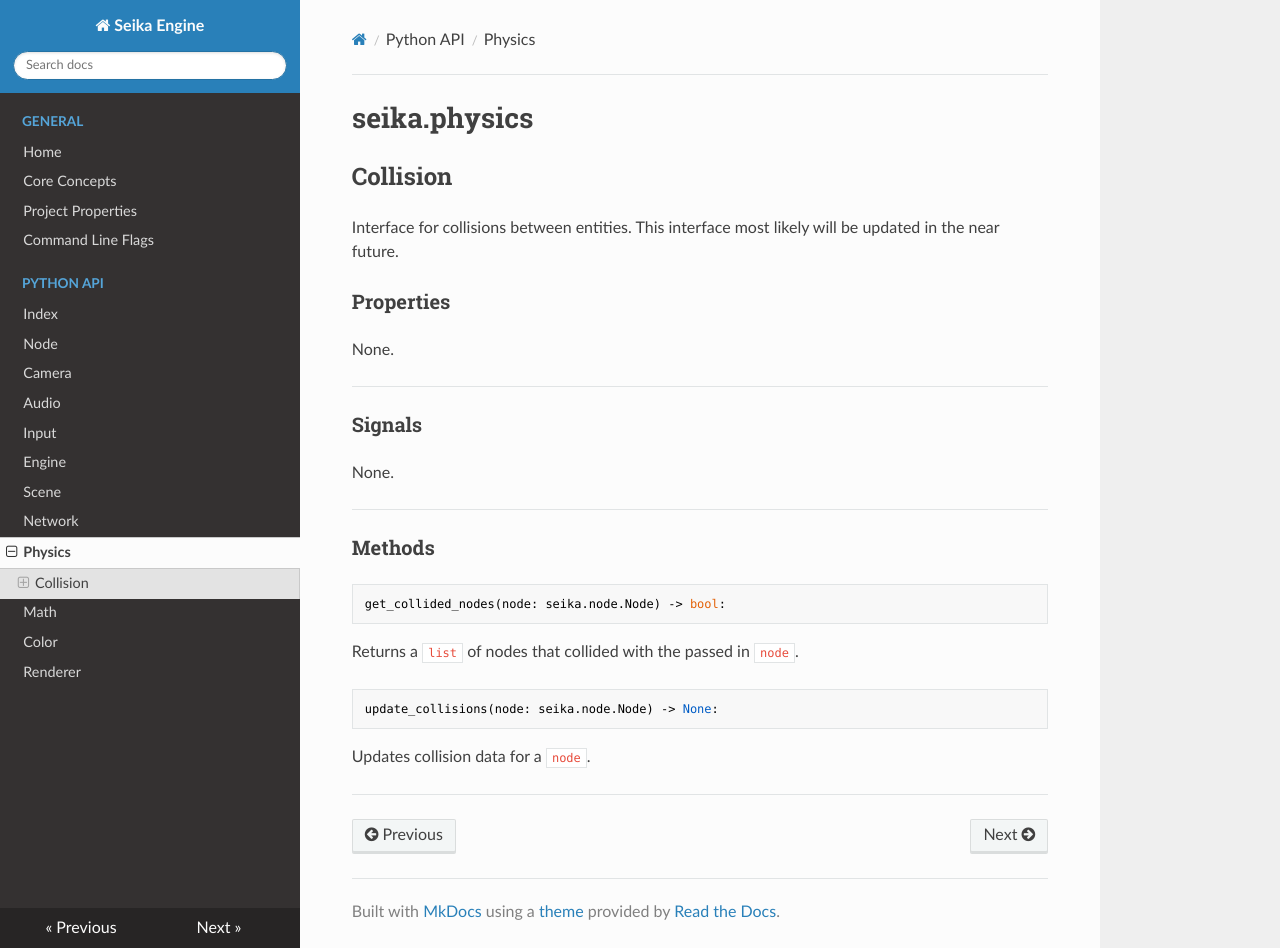
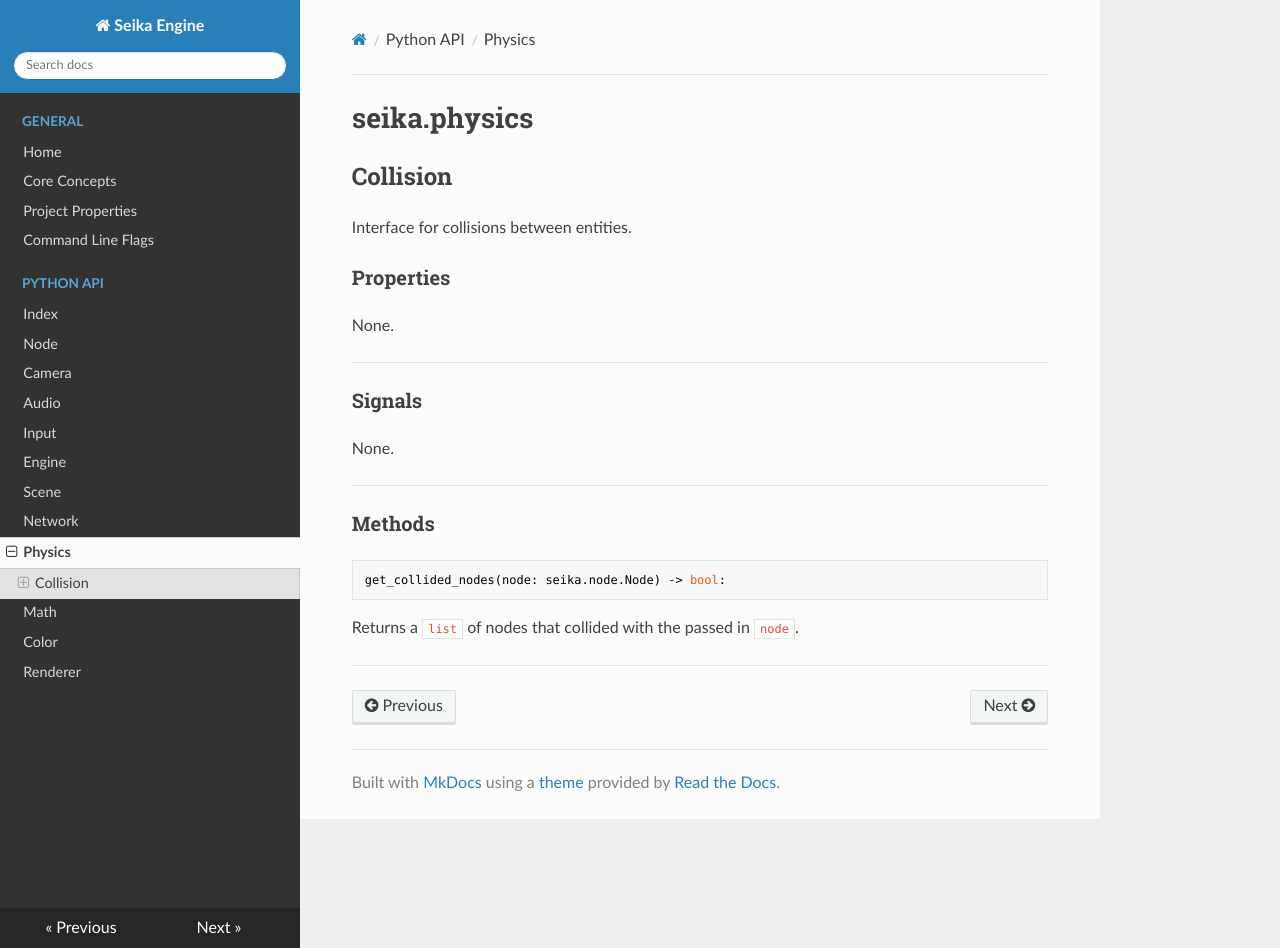
Before and after one commit to Chukobyte/seika-engine, an MkDocs documentation site: the page built from docs/python_api/physics.md, in a window 1280 px wide and 948 px high. Built offline with MkDocs 1.6.1, drawn with Linux system fonts in a browser that asks for light colours; nearby versions of some CDN libraries.

````diff
--- a/docs/python_api/physics.md
+++ b/docs/python_api/physics.md
@@ -2,7 +2,7 @@
 
 ## Collision
 
-Interface for collisions between entities.  This interface most likely will be updated in the near future.
+Interface for collisions between entities.
 
 ### Properties
 
@@ -24,10 +24,4 @@
 
 Returns a `list` of nodes that collided with the passed in `node`.
 
-```python
-update_collisions(node: seika.node.Node) -> None:
-```
-
-Updates collision data for a `node`.
-
 ---
````
Also changed, not shown: README.md (+4 -0 lines), 2 other files.
